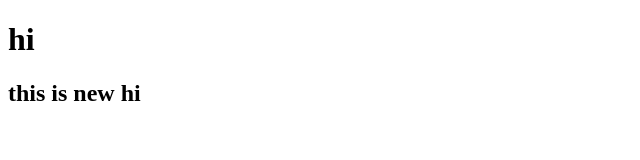
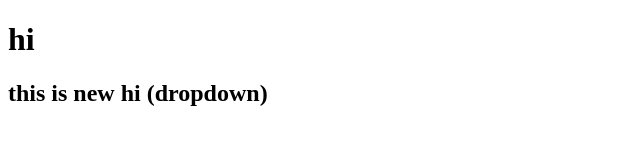
Before and after one commit to cipherknightX/localrepo, a plain HTML site: page index.html in a window 1280 px wide. Shown: the whole page, without its empty margins (0-640 px from the left). Drawn offline with Linux system fonts and the light colour scheme.

Commit message:
added dropdown

```diff
--- a/index.html
+++ b/index.html
@@ -8,7 +8,7 @@
 </head>
 <body>
     <h1>hi</h1>
-    <h2>this is new hi</h2>
+    <h2>this is new hi  (dropdown)  </h2>
 
 </body>
 </html>
```
